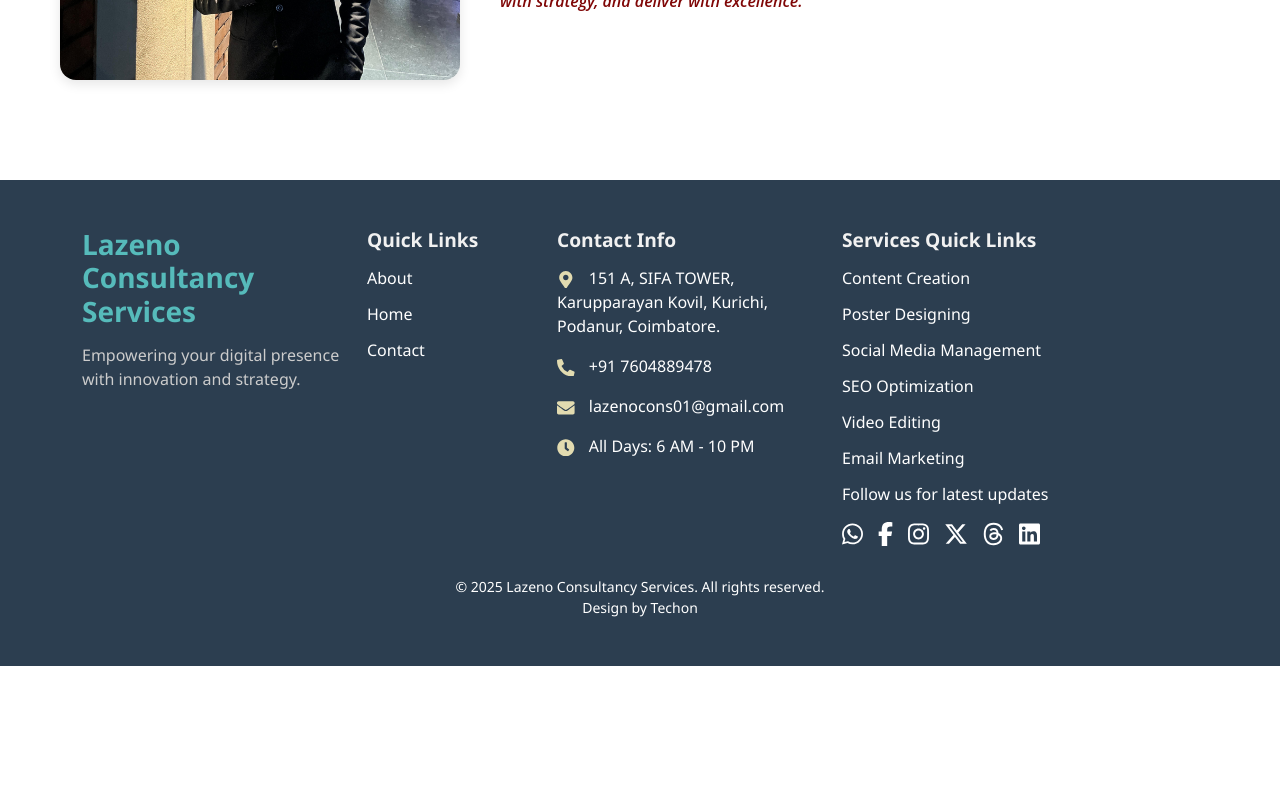
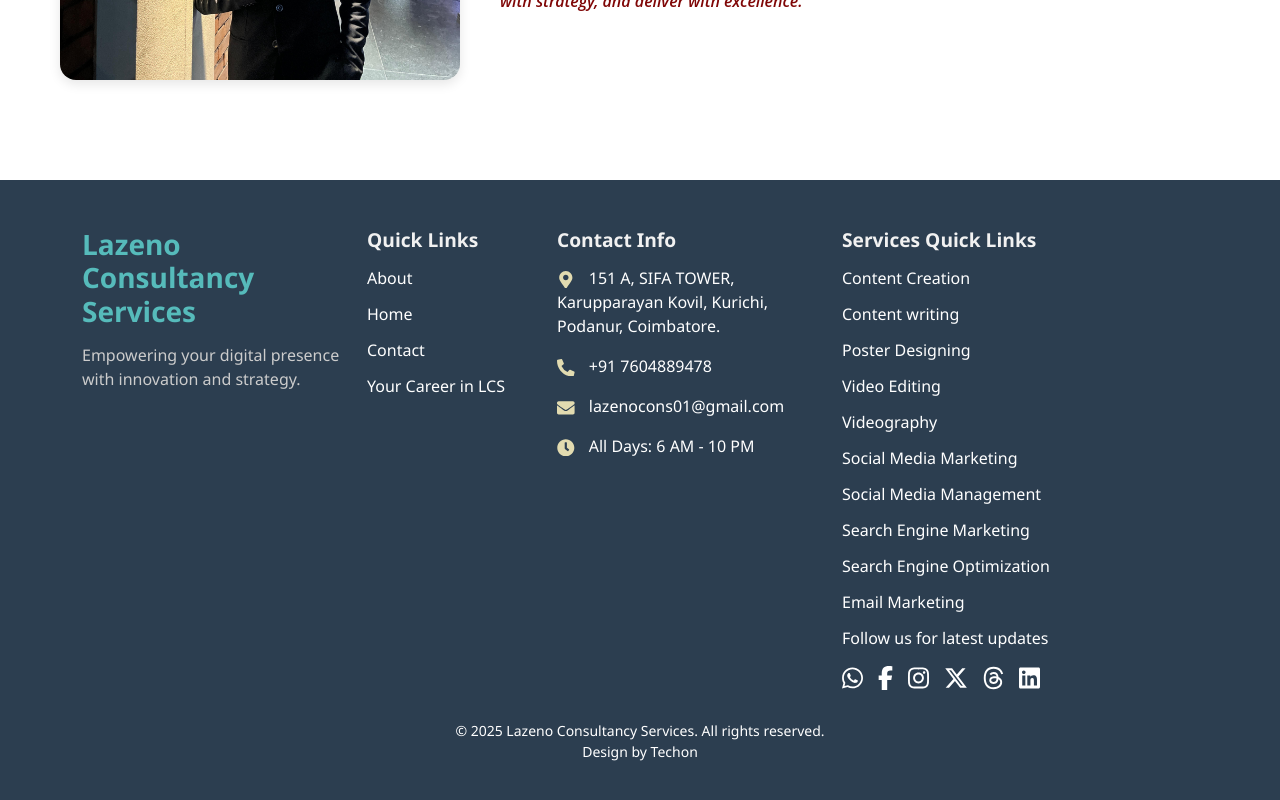
Before and after one commit to Techon-info/lcs_main, a React (Vite) app: page / in a window 1280 px wide. Shown: the part 1632-2432 px from the top of the page. Before the commit the page ends 2298 px from the top, so only its background shows below. Built offline with nearby package versions, Linux system fonts and the light colour scheme.

Commit message:
Update Footer.jsx quick links update

```diff
--- a/src/components/Footer.jsx
+++ b/src/components/Footer.jsx
@@ -31,6 +31,7 @@
               <li><Link to="/about">About</Link></li>
               <li><Link to="/">Home</Link></li>
               <li><Link to="/contact">Contact</Link></li>
+              <li><Link to="/ri">Your Career in LCS</Link></li>
             </ul>
           </div>
 
@@ -50,11 +51,16 @@
             <h6 className={styles.footerSubtitle}>Services Quick Links</h6>
             <ul className={styles.footerLinks}>
               <li><Link to="/contentcreation">Content Creation</Link></li>
+              <li><Link to="/content-writing"> Content writing</Link></li>
               <li><Link to="/poster">Poster Designing</Link></li>
+              <li><Link to="/video-editing">Video Editing</Link></li>
+              <li><Link to="/video">Videography </Link></li>
+              <li><Link to="/media-marketing">Social Media Marketing </Link></li>
               <li><Link to="/socialmedia">Social Media Management</Link></li>
-              <li><Link to="/seo">SEO Optimization</Link></li>
-              <li><Link to="/video-editing">Video Editing</Link></li>
-              <li><Link to="/email-marketing">Email Marketing</Link></li>
+              <li><Link to="/search-marketing">Search Engine Marketing</Link></li>
+              <li><Link to="/seo">Search Engine Optimization </Link></li>
+              <li><Link to="/email-marketing">Email Marketing</Link></li>
+
             </ul>
             <p className="mb-2">Follow us for latest updates</p>
             <div className={styles.socialIcons}>
@@ -80,7 +86,8 @@
           </div>
         </div>
         <div className="text-center mt-4">
-          <p className="mb-0 small">&copy; {new Date().getFullYear()} Lazeno Consultancy Services. All rights reserved. <br/><a href="https://www.instagram.com/mr_techon?igsh=ejF6NzNxdjVlMGY4">Design by Techon</a></p>
+          <p className="mb-0 small">&copy; {new Date().getFullYear()} Lazeno Consultancy Services. All rights reserved. <br/><a href="https://www.instagram.com/mr_techon?igsh=ejF6NzNxdjVlMGY4">Design by Techon</a>
+          </p>
         </div>
       </div>
     </footer>
```
